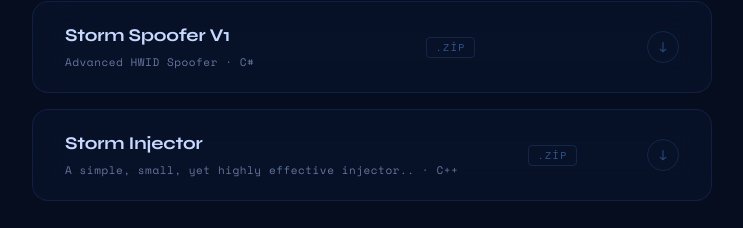
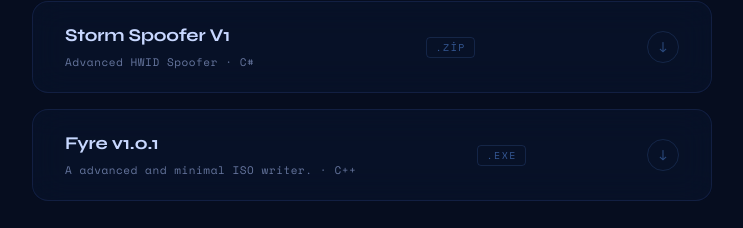
Before and after one commit to SwarlechX/swarlechx, a plain HTML site: page index.html in a window 1280 px wide. Shown: the part 1732-1960 px from the top of the page, without its empty margins (268-1011 px from the left). Drawn offline with nearby package versions, Linux system fonts and the light colour scheme.

Commit message:
index.html

```diff
--- a/index.html
+++ b/index.html
@@ -775,10 +775,10 @@
                 <div class="rgb-sweep"></div>
                 <div class="dl-link-inner">
                     <div class="dl-meta">
-                        <span class="dl-name">Storm Injector</span>
-                        <span class="dl-desc">A simple, small, yet highly effective injector.. · C++</span>
+                        <span class="dl-name">Fyre v1.0.1</span>
+                        <span class="dl-desc">A advanced and minimal ISO writer. · C++</span>
                     </div>
-                    <span class="dl-tag">.zip</span>
+                    <span class="dl-tag">.exe</span>
                     <div class="dl-arrow">↓</div>
                 </div>
             </a>
```
